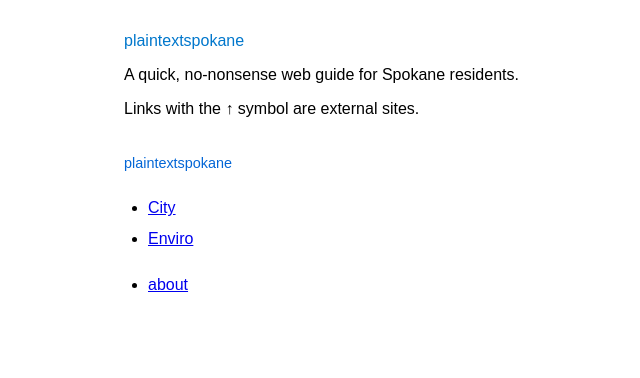
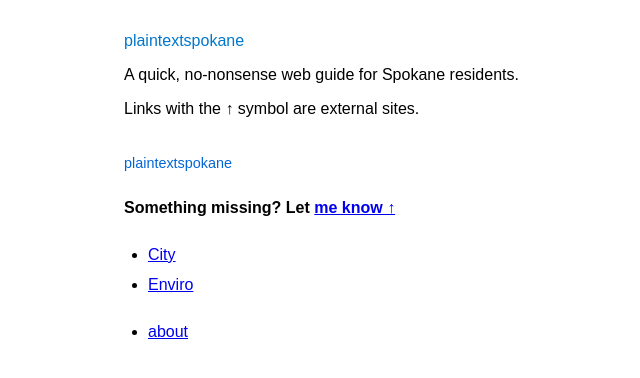
Before and after one commit to plaintextspokane/plaintextspokane.github.io, a Jekyll site: the page built from index.md, in a window 1280 px wide. Shown: the top 378 px of the page, without its empty margins (166-806 px from the left). Built offline with Jekyll 4.4.1, drawn with Linux system fonts in a browser that asks for light colours.

Commit message:
Update index.md

```diff
--- a/index.md
+++ b/index.md
@@ -2,6 +2,7 @@
 layout: default
 title: plaintextspokane
 ---
+**Something missing? Let <a href="https://komments.cloud/dc9bb8e114433037405a64" target="_blank">me know ↑</a>**
 <ul>
 {% for p in site.pages %}
   {% if p.name == "index.md" and p.dir != "/" %}
```
